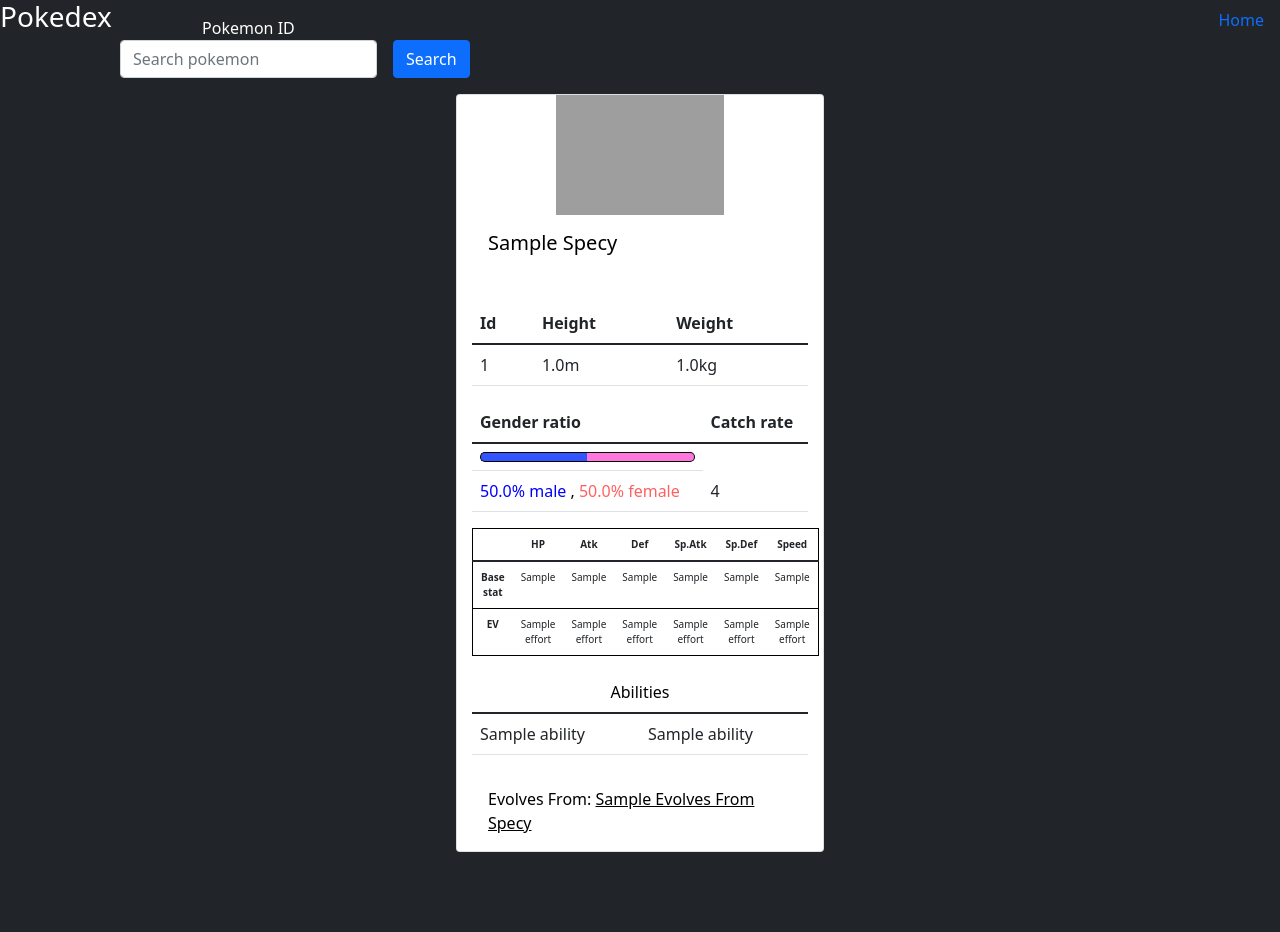
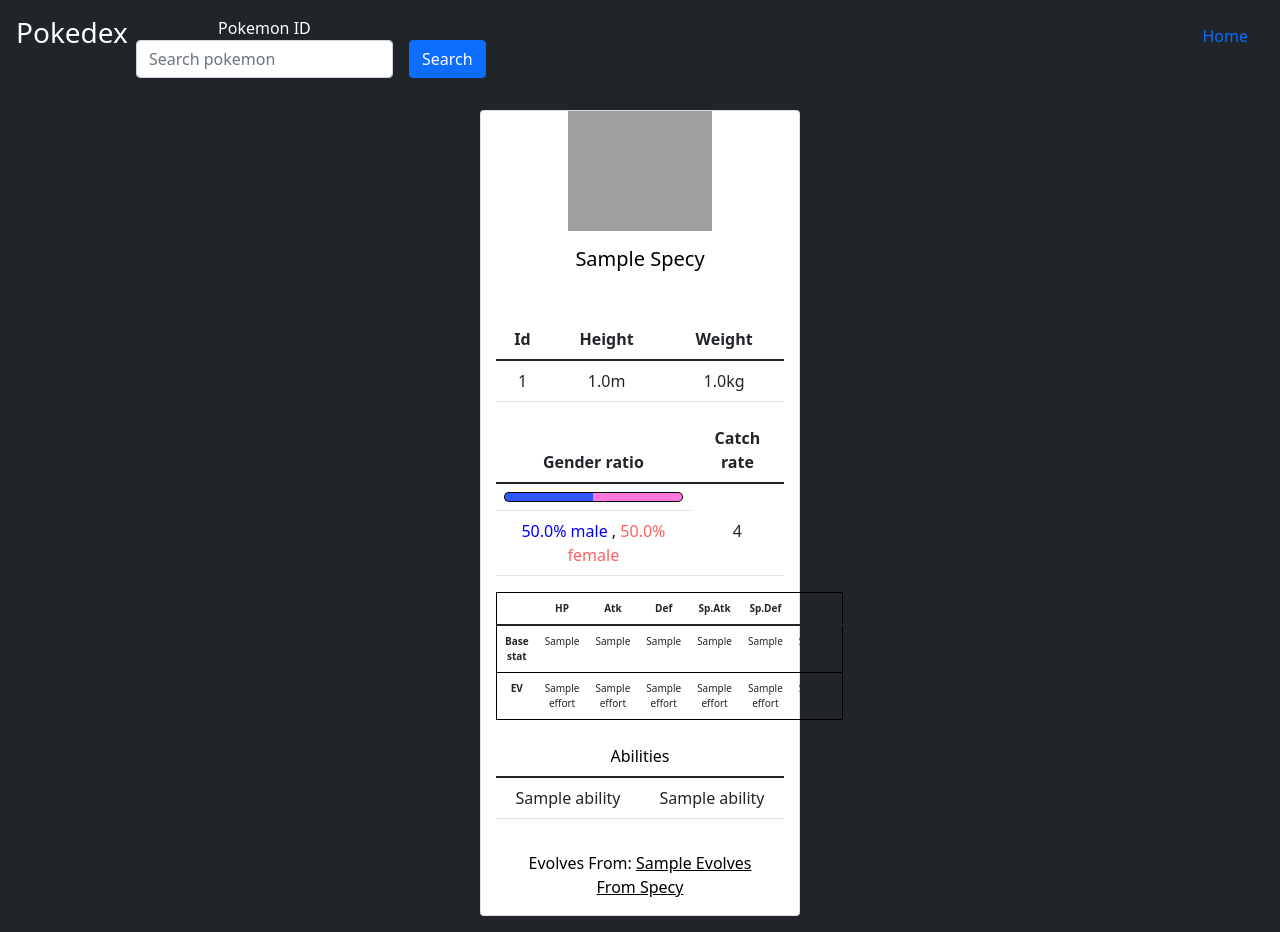
Before and after one commit to NiveskZ/Pokedex, a Flask app: template templates/index.html in a window 1280 px wide. Before the commit the page ends 852 px from the top, so only its background shows below. Run offline with Flask 2, Linux system fonts and the light colour scheme; the template is opened without the code that fills it: most values are stand-ins (such as "Sample title", 1, 10 or a date in 2020); grey boxes are pictures that could not be loaded.

Commit message:
Fix broken search input placement

```diff
--- a/templates/homepage.html
+++ b/templates/homepage.html
@@ -33,7 +33,7 @@
             </header>
 
 
-            <form class="row g-3" action="http://localhost:5000/pokemon" >
+            <form class="row g-3" style="width: 61%;" action="http://localhost:5000/pokemon" >
                 <div class="col-auto">
                     <label for="InputPokemonID" class="sr-only">Pokemon ID</label>
 
--- a/templates/index.html
+++ b/templates/index.html
@@ -11,20 +11,19 @@
     <link href="https://getbootstrap.com/docs/5.1/dist/css/bootstrap.min.css" rel="stylesheet" integrity="sha384-1BmE4kWBq78iYhFldvKuhfTAU6auU8tT94WrHftjDbrCEXSU1oBoqyl2QvZ6jIW3" crossorigin="anonymous">
 
 </head>
-<body class="text-white bg-dark">
-    <div>
-        <h3 class="float-md-start mb-0">Pokedex</h3>
+<body class="d-flex h-100 text-center text-white bg-dark">
+    <div class="cover-container d-flex w-100 h-100 p-3 mx-auto flex-column">
+        <header class="mb-auto">
+            <div>
+                <h3 class="float-md-start mb-0">Pokedex</h3>
         <nav class="nav nav-masthead justify-content-center float-md-end">
             <a class="nav-link active" aria-current="page" href="http://localhost:5000/">Home</a>
         </nav>
     </div>
-    <div>
-        <p style="text-align: center; color: red;">{{ err|safe }}</p>
-    </div>
 
     <div class="poke-container">
 
-        <form class="row g-3">
+        <form class="row g-3" style="width: 70%;">
             <div class="col-auto">
                 <label for="InputPokemonID" class="sr-only">Pokemon ID</label>
                 <input type="text" name="pokemon" class="form-control" title="Search by the pokemon name or pokemon ID" accesskey="f" id="InputPokemonID" placeholder="Search pokemon" autocomplete="off">
@@ -34,10 +33,14 @@
                 <button type="submit" class="btn btn-primary mb-3">Search</button>
             </div>
         </form>
+        <div>
+            <p style="text-align: center; color: red;">{{ err|safe }}</p>
+        </div>
+
 
         {% if poke %}
         {% set type = poke.types[0].type.name %}
-        <div class="card" style="width: 23rem; ">
+        <div class="card" style="width: 20rem; ">
             <img class="center" src='https://raw.githubusercontent.com/PokeAPI/sprites/master/sprites/pokemon/other/official-artwork/{{ poke.id }}.png' height="120px" alt="Card image cap">
             <div class="card-body">
                 <h5 class="card-title" style="color: black;">{{ poke.species.name|title|replace("-"," ") }}</h5>
```
